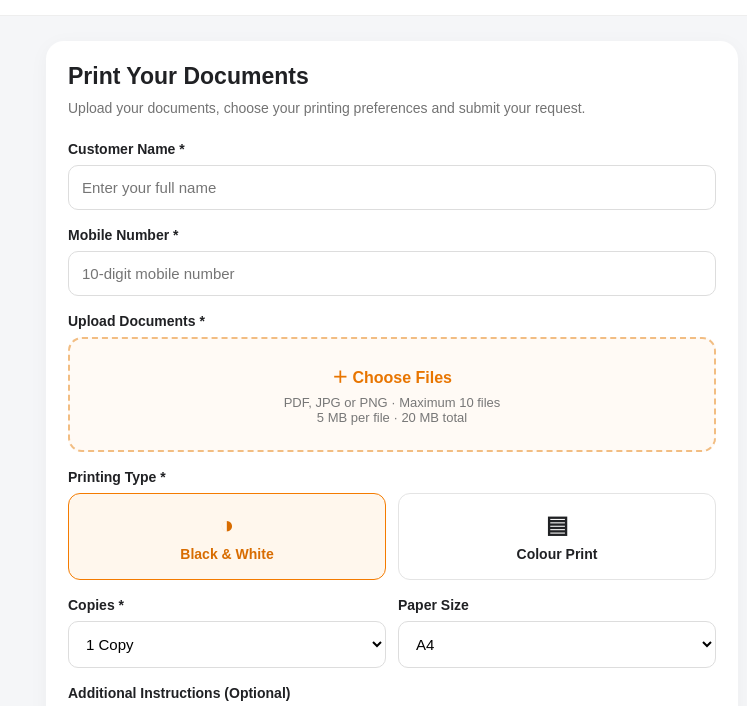
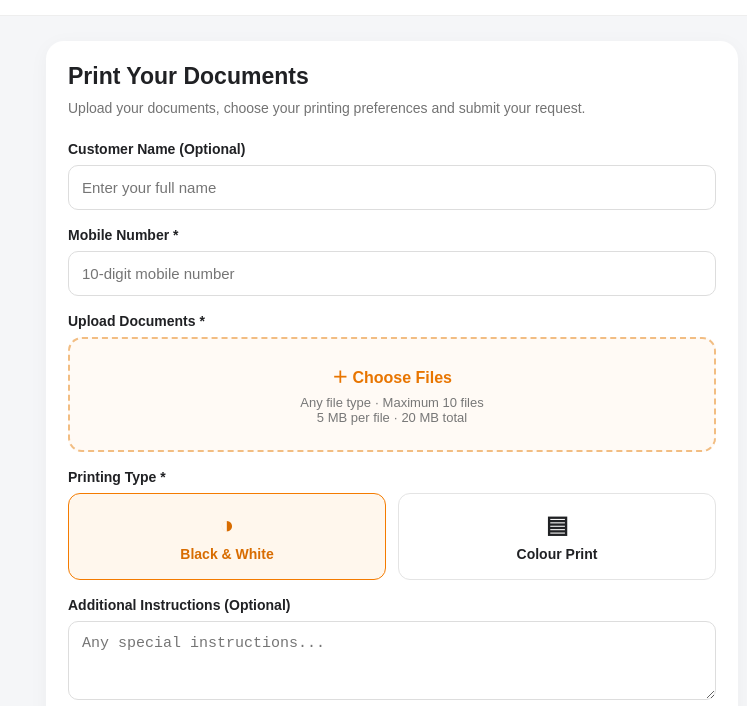
Before and after one commit to snapdigix-collab/PrintHub, a plain HTML site: page index.html in a window 1280 px wide. Shown: the part 67-773 px from the top of the page, without its empty margins (248-995 px from the left). Drawn offline with Linux system fonts and the light colour scheme.

Commit message:
Update index.html

```diff
--- a/index.html
+++ b/index.html
@@ -201,8 +201,8 @@ input:focus,select:focus,textarea:focus{
   </div>
 
   <form id="printForm">
-    <label for="customerName">Customer Name *</label>
-    <input id="customerName" required maxlength="100"
+    <label for="customerName">Customer Name (Optional)</label>
+    <input id="customerName" maxlength="100"
       placeholder="Enter your full name">
 
     <label for="mobile">Mobile Number *</label>
@@ -212,10 +212,10 @@ input:focus,select:focus,textarea:focus{
     <label>Upload Documents *</label>
     <div class="upload" id="uploadArea">
       <strong>＋ Choose Files</strong>
-      <p>PDF, JPG or PNG · Maximum 10 files</p>
+      <p>Any file type · Maximum 10 files</p>
       <p>5 MB per file · 20 MB total</p>
     </div>
-    <input type="file" id="files" multiple accept=".pdf,.jpg,.jpeg,.png"
+    <input type="file" id="files" multiple
       style="display:none">
     <div id="fileList" class="file-list"></div>
 
@@ -239,29 +239,7 @@ input:focus,select:focus,textarea:focus{
       </div>
     </div>
 
-    <div class="row">
-      <div>
-        <label for="copies">Copies *</label>
-        <select id="copies">
-          <option value="1">1 Copy</option>
-          <option value="2">2 Copies</option>
-          <option value="3">3 Copies</option>
-          <option value="4">4 Copies</option>
-          <option value="5">5 Copies</option>
-          <option value="10">10 Copies</option>
-          <option value="20">20 Copies</option>
-          <option value="50">50 Copies</option>
-          <option value="100">100 Copies</option>
-        </select>
-      </div>
-      <div>
-        <label for="paperSize">Paper Size</label>
-        <select id="paperSize">
-          <option value="A4">A4</option>
-          <option value="A3">A3</option>
-        </select>
-      </div>
-    </div>
+
 
     <label for="instructions">Additional Instructions (Optional)</label>
     <textarea id="instructions" rows="3" maxlength="500"
@@ -273,7 +251,7 @@ input:focus,select:focus,textarea:focus{
 
     <div id="message" class="message"></div>
     <div class="notice">
-      Please check your selected files and print options before submitting.
+      Please check your selected files and print type before submitting.
     </div>
   </form>
 </div>
@@ -309,14 +287,9 @@ function addFiles(newFiles) {
     return;
   }
 
-  const allowed = ["application/pdf", "image/jpeg", "image/png"];
   const totalSize = combined.reduce((sum, f) => sum + f.size, 0);
 
   for (const file of newFiles) {
-    if (!allowed.includes(file.type)) {
-      showMessage("Only PDF, JPG and PNG files are accepted.", "error");
-      return;
-    }
     if (file.size > 5 * 1024 * 1024) {
       showMessage(file.name + " exceeds 5 MB.", "error");
       return;
@@ -437,8 +410,6 @@ document.getElementById("printForm").addEventListener("submit", async (event) =>
       customerName: name,
       mobile: mobile,
       printType: document.querySelector('input[name="printType"]:checked').value,
-      copies: Number(document.getElementById("copies").value),
-      paperSize: document.getElementById("paperSize").value,
       instructions: document.getElementById("instructions").value.trim(),
       files: filesPayload
     };
```
